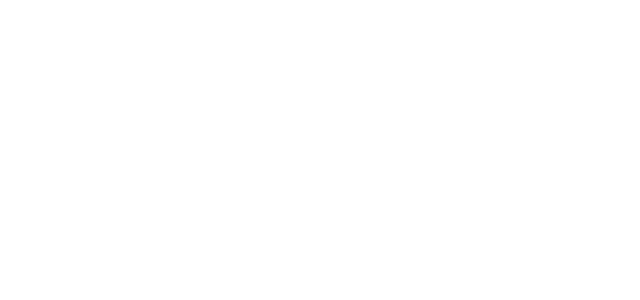
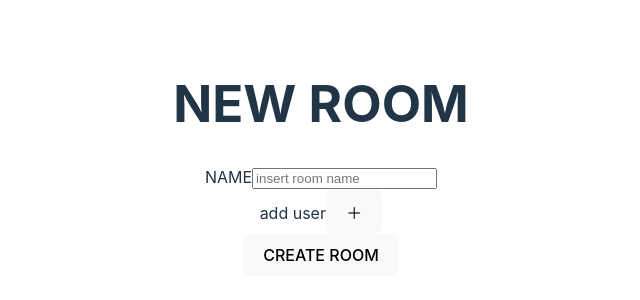
Before and after one commit to franmedina32/frontTaskApp, a React (Vite) app in the folder reactFrontTA/: page /newRoom in a window 1280 px wide. Before the commit this address had no page. Shown: the part 242-542 px from the top of the page, without its empty margins (319-959 px from the left). Built offline with nearby package versions, Linux system fonts and the light colour scheme; no server answers.

Commit message:
advances in new room component, all users are fetched and rendered, available to be selected at the time of creating a new room

```diff
--- a/reactFrontTA/src/App.jsx
+++ b/reactFrontTA/src/App.jsx
@@ -7,6 +7,7 @@ import Rooms from './components/Rooms'
 import Signup from './components/Signup'
 import Task from './components/Task'
 import User from './components/User'
+import NewRoom from './components/NewRoom'
 
 function App() {
 
@@ -21,6 +22,7 @@ function App() {
         <Route path='/signup' element={<Signup/>}/>
         <Route path='/task' element={<Task/>}/>
         <Route path='/user' element={<User/>}/>
+        <Route path='/newRoom' element={<NewRoom/>}/>
       </Routes>
     </div>
   )
--- /dev/null
+++ b/reactFrontTA/src/components/NewRoom.jsx
@@ -0,0 +1,78 @@
+import React, { useEffect, useState } from 'react'
+import { endpoints } from '../resources/endpoints'
+const NewRoom = () => {
+    const [userList, setUserList] = useState([])
+    const [userInputs, setUserInputs] = useState([])
+    const [roomName, setRoomName] = useState("")
+    const[roomSetting, setRoomSettings] = useState({})
+
+    useEffect(()=>{
+        fetch(endpoints.listUsers)
+         .then(res => res.json())
+         .then(data => setUserList(data))
+         .catch(err => console.log(err))
+    },[])
+
+    const handleSelectClick = (e) => {
+        e.preventDefault()
+        const userOptions = document.querySelector('#userOptions')
+        userOptions.innerHTML = ""
+        userList.map(user => {
+            const option = document.createElement('input')
+            option.setAttribute('type', 'checkbox')
+            option.setAttribute('value', `${user.name}`)
+            option.setAttribute('id', `${user.id}`)
+            const label = document.createElement('label')
+            label.setAttribute('for', `${user.id}`)
+            label.innerHTML = `${user.name}`
+            label.appendChild(option)
+            userOptions.appendChild(label)
+        });
+    }
+
+    const handleRoomCreation = (e) => {
+        e.preventDefault()
+        const selectedUsers = (Array.from(document.querySelectorAll('input[type="checkbox"]:checked')))
+        selectedUsers.map(user => {setUserInputs(userInputs => [...userInputs, parseInt(user.id)])})
+        setRoomSettings({
+            name: roomName,
+            users: [
+                {}
+            ]
+        })
+        fetch(endpoints.createRoom, {
+                method: "POST",
+                headers: {
+                    "Content-Type": "application/json"
+                },
+                body: JSON.stringify()
+            })
+         .then(res => res.json())
+         .then(data => console.log(data))
+    }
+
+
+  return (
+    <div>
+        <div>
+            <form>
+                <h1>NEW ROOM</h1>
+                <div>
+                    <label>NAME</label>
+                    <input id="roomName" type='string' placeholder='insert room name' onChange={(e) => setRoomName(e.target.value)}></input>
+                </div>
+                <div>
+                    <label>add user</label>
+                    <button  onClick={handleSelectClick}>＋</button>
+                    <div id='userOptions'></div>
+                </div>
+                <div>
+                    <button onClick={handleRoomCreation}>CREATE ROOM</button>
+                </div>
+            </form>
+        </div>
+    </div>
+  )
+}
+
+export default NewRoom
--- a/reactFrontTA/src/components/Rooms.jsx
+++ b/reactFrontTA/src/components/Rooms.jsx
@@ -1,6 +1,7 @@
 import React, { useEffect, useState } from 'react'
 import { endpoints } from '../resources/endpoints'
 import Roomname from './Roomname'
+import NewRoom from './NewRoom'
 
 const Rooms = (userData) => {
 
@@ -45,10 +46,18 @@ const Rooms = (userData) => {
         setRoomSelected(roomName)
     }
 
+    const [newRoomVal, setNewRoomVal] = useState(false)
+
+    const handleNewRoomClick = (e) => {
+        e.preventDefault()
+        setNewRoomVal(true)
+    }
   return (
     <div>
-        { roomSelected ? (<Roomname props = {roomSelected}/>) : (
-        <div>
+        {
+        roomSelected ? (<Roomname props = {roomSelected}/>) :
+        newRoomVal ? (<NewRoom/>) :
+        (<div>
             <div id='roomsList'>
                 <h3 onClick={handleRoomsSearch}>CURRENT ROOMS ▼</h3>
                 <ul>
@@ -60,7 +69,7 @@ const Rooms = (userData) => {
                 </ul>
             </div>
             <div>
-                <button>＋</button>
+                <button onClick={handleNewRoomClick}>＋</button>
                 <label>NEW ROOM</label>
             </div>
         </div>)}
--- a/reactFrontTA/src/resources/endpoints.js
+++ b/reactFrontTA/src/resources/endpoints.js
@@ -4,7 +4,7 @@ export const endpoints = {
     getRoomsByUserName: "http://localHost:8080/room/userRooms",
     deleteUserId: "localHost:8080/user/delete/",
     getUserId: "localHost:8080/user",
-    listUsers: "localHost:8080/user/list",
+    listUsers: "http://localHost:8080/user/list",
     createTask: "localHost:8080/task/new",
     getTaskId: "localHost:8080/task/",
     listTasks: "localHost:8080/task/list",
```
